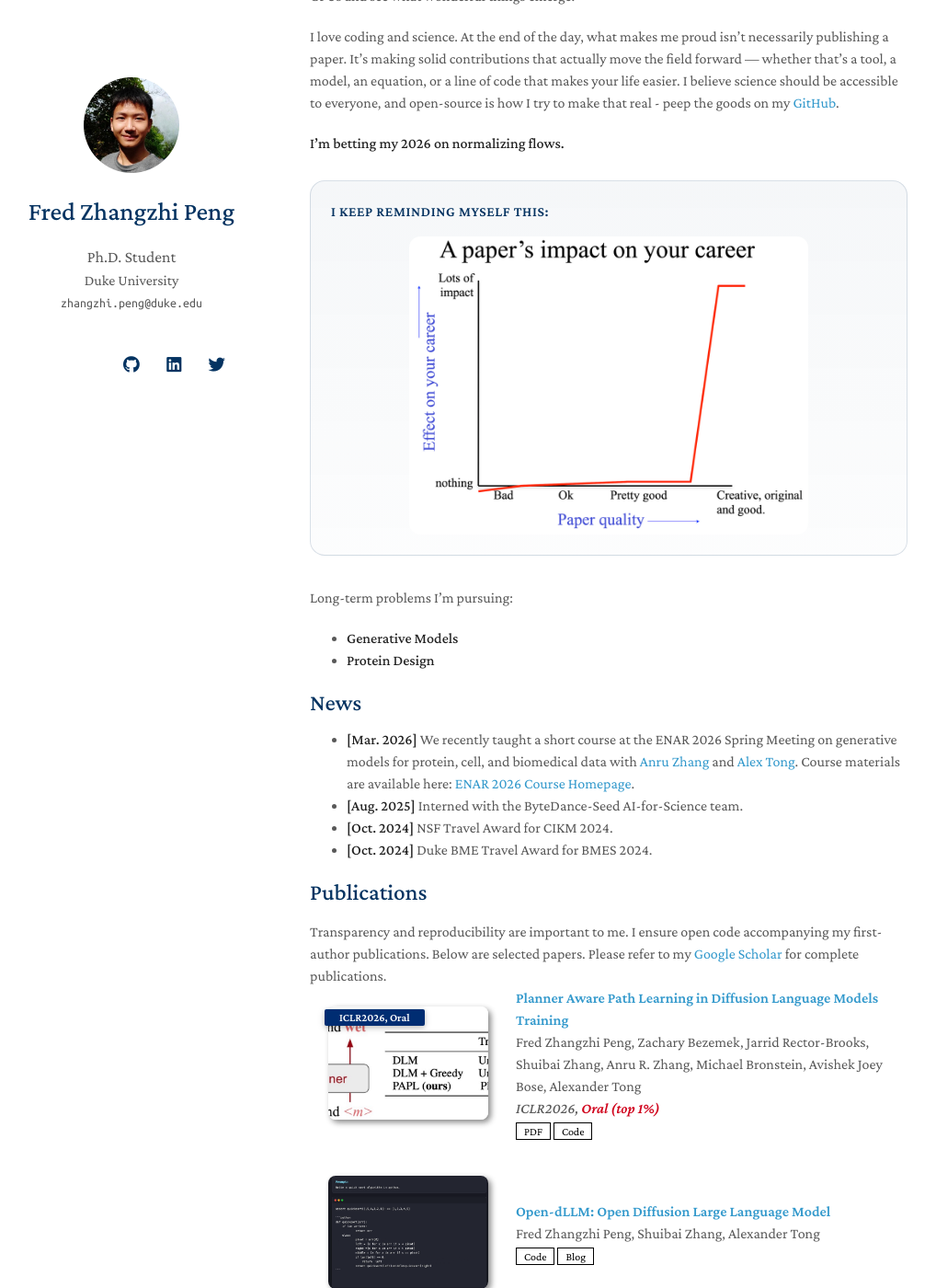
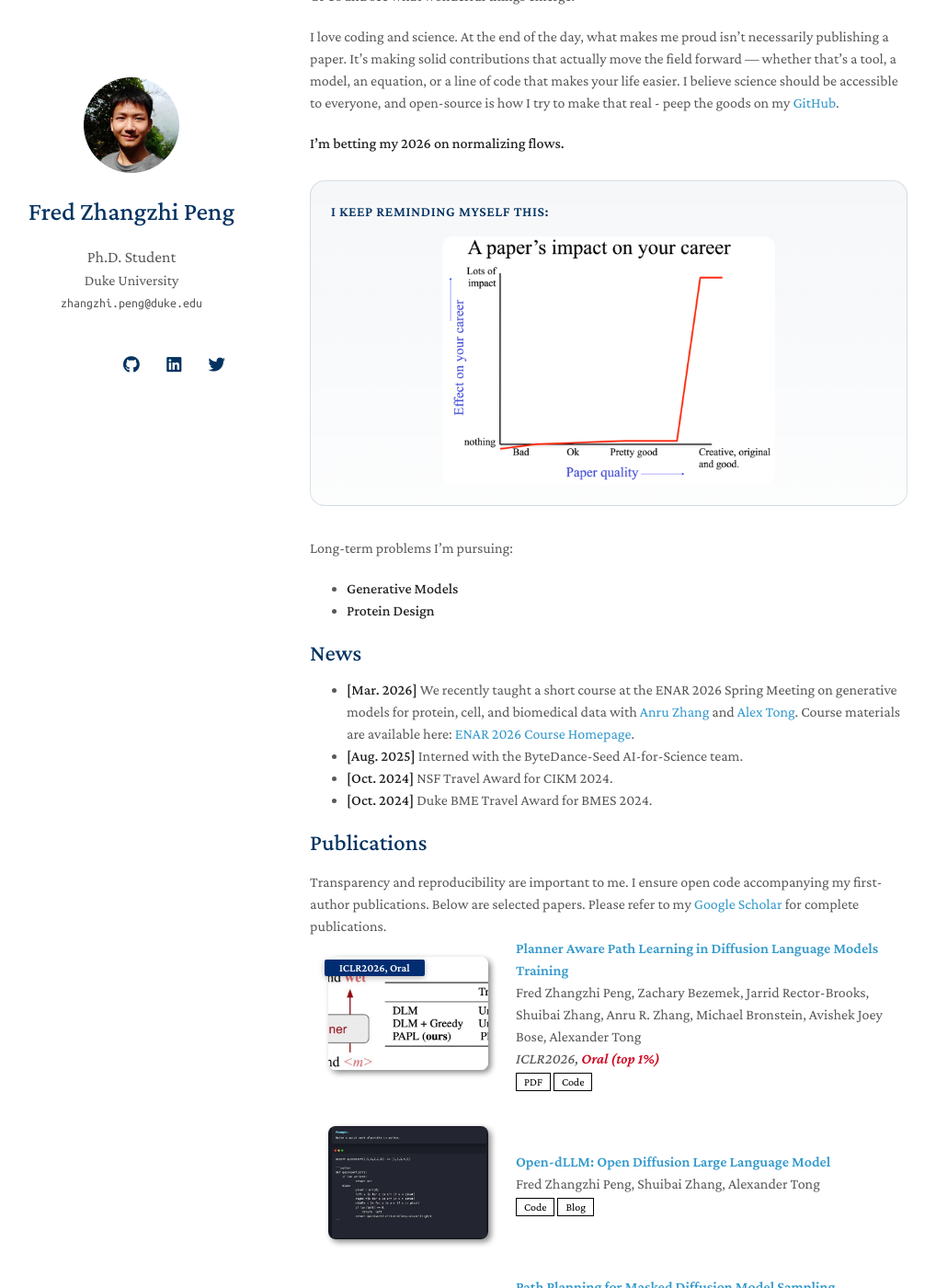
Before and after one commit to pengzhangzhi/home, a Jekyll site: the page built from index.md, in a window 1280 px wide and 1400 px high, scrolled down 245 px. Shown: the whole window at 92% size, without its empty margins (133-1151 px from the left). Built offline with Jekyll 4.4.1, drawn with Linux system fonts in a browser that asks for light colours; nearby versions of some CDN libraries; a style sheet for code colours, icons or effects is not loaded; our own code applies the rules of GitHub Pages for plain Markdown files.

Commit message:
Reduce homepage impact figure size again

```diff
--- a/_sass/minimal-light-no-dark-mode.scss
+++ b/_sass/minimal-light-no-dark-mode.scss
@@ -236,7 +236,7 @@ p, ul, ol, table, pre, dl {
 
 .north-star-callout__figure img {
   display: block;
-  width: 72%;
+  width: 60%;
   margin: 0 auto;
   border-radius: 12px;
 }
--- a/_sass/minimal-light.scss
+++ b/_sass/minimal-light.scss
@@ -293,7 +293,7 @@ p, ul, ol, table, pre, dl {
 
 .north-star-callout__figure img {
   display: block;
-  width: 72%;
+  width: 60%;
   margin: 0 auto;
   border-radius: 12px;
 }
```
